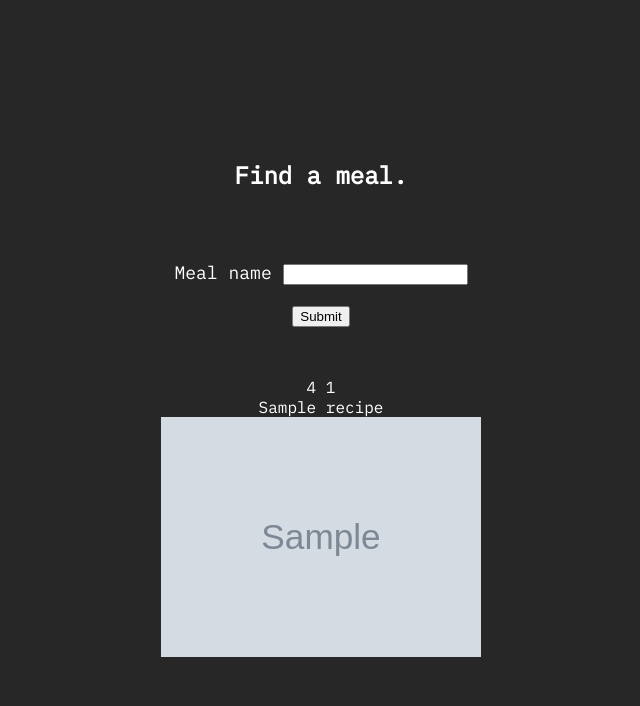
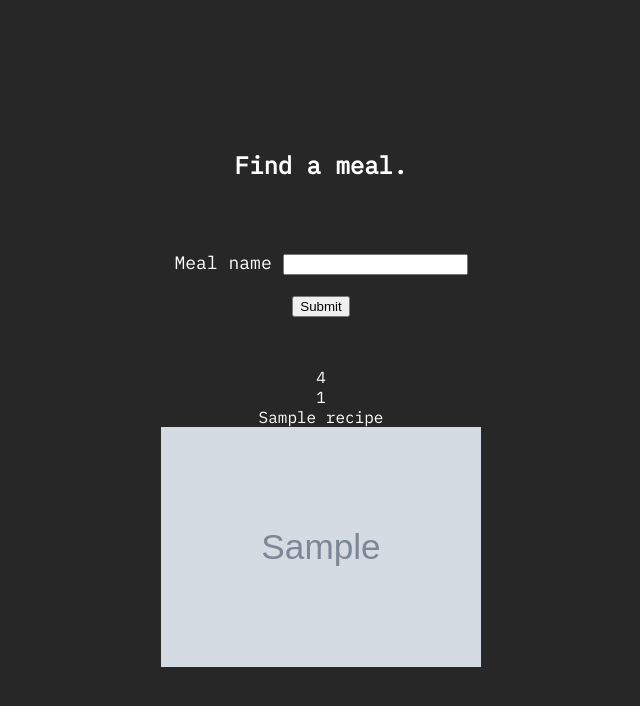
Before and after one commit to KoalaV2/IQFridge, a Flask app: template templates/findmeal.html in a window 1280 px wide. Shown: the top 706 px of the page, without its empty margins (319-959 px from the left). Run offline with Flask 2, Linux system fonts and the light colour scheme; the template is opened without the code that fills it: most values are stand-ins (such as "Sample title", 1, 10 or a date in 2020); grey boxes marked "Sample" are stand-in pictures.

Commit message:
fixed styling

```diff
--- a/main.py
+++ b/main.py
@@ -136,34 +136,38 @@ def index():
     return render_template("index.html")
 @app.route('/findmeal', methods=['GET','POST'])
 def findmeal():
-    form_data = request.form
-    print(form_data['Name'])
-    get_prodid_url = "https://www.ica.se/api/search/v2/quicksearch?query="
-    product = form_data['Name']
-    response = requests.get(f"{get_prodid_url}{product}")
-    product_response = response.json()
-
     recipies = []
 
-    for x in range(min(3, len(product_response['RecipeResult']['Documents']))):
-        product_documents = product_response['RecipeResult']['Documents'][x]
-        recipe_id = product_documents['_id']
-        recipe_title = product_documents['Title'].strip()
-        recipe_cook_time = product_documents['CookingTimeValue']
-        recipe_rating = product_documents['Rating']['AverageRating']
-        recipe_image = product_documents['Images'][0]['AbsoluteUrl']
-        # print(recipe_image[0]['AbsoluteUrl'])
-        # print(f"{x+1}. {recipe_title} med ID {recipe_id} tar {recipe_cook_time} minuter att laga och har betyget {recipe_rating} stjärnor")
+    try:
+        form_data = request.form
+        print(form_data['Name'])
+        get_prodid_url = "https://www.ica.se/api/search/v2/quicksearch?query="
+        product = form_data['Name']
+        response = requests.get(f"{get_prodid_url}{product}")
+        product_response = response.json()
 
 
-        recipies.append({
-            "recipe_id":recipe_id,
-            "recipe_title":recipe_title,
-            "recipe_image":recipe_image,
-            "recipe_rating":recipe_rating,
-            "recipe_cook_time":recipe_cook_time
-        })
 
+        for x in range(min(3, len(product_response['RecipeResult']['Documents']))):
+            product_documents = product_response['RecipeResult']['Documents'][x]
+            recipe_id = product_documents['_id']
+            recipe_title = product_documents['Title'].strip()
+            recipe_cook_time = product_documents['CookingTimeValue']
+            recipe_rating = product_documents['Rating']['AverageRating']
+            recipe_image = product_documents['Images'][0]['AbsoluteUrl']
+            # print(recipe_image[0]['AbsoluteUrl'])
+            # print(f"{x+1}. {recipe_title} med ID {recipe_id} tar {recipe_cook_time} minuter att laga och har betyget {recipe_rating} stjärnor")
+
+
+            recipies.append({
+                "recipe_id":recipe_id,
+                "recipe_title":recipe_title,
+                "recipe_image":recipe_image,
+                "recipe_rating":recipe_rating,
+                "recipe_cook_time":recipe_cook_time
+            })
+
+    except:pass
     return render_template('findmeal.html',recipies=recipies)
 
 
--- a/static/css/style.css
+++ b/static/css/style.css
@@ -55,6 +55,13 @@ p {
       -ms-flex-direction: column;
           flex-direction: column;
   gap: 2em;
+}
+
+@media only screen and (max-width: 667px) {
+  .main-container {
+    margin-top: 2em;
+    margin-bottom: 2em;
+  }
 }
 
 .main-container .title-container {
@@ -115,6 +122,12 @@ p {
   }
 }
 
+.main-container .content-container div.recipe-container div.recipe {
+  -webkit-box-flex: 1;
+      -ms-flex: 1;
+          flex: 1;
+}
+
 .main-container .content-container div.recipe-container div.recipe img.recipe-image {
   width: 80%;
 }
--- a/static/css/style.scss
+++ b/static/css/style.scss
@@ -78,6 +78,11 @@ p{
     flex-direction: column;
     gap: 2em;
 
+    @include for_breakpoint(mobile) {
+        margin-top: 2em;
+        margin-bottom: 2em;
+    }
+
     .title-container{
         height: 30%;
         width: 100%;
@@ -107,8 +112,9 @@ p{
                 gap: 2em;
             }
 
+            div.recipe{
+                flex: 1;
 
-            div.recipe{
                 img.recipe-image{
                     width: 80%;
 
--- a/templates/findmeal.html
+++ b/templates/findmeal.html
@@ -21,23 +21,24 @@
             <p><input type = "submit" value = "Submit" /></p>
             </form>
 
-
 			<div class="content-container">
 
 				<div class="recipe-container">
 					{% for recipe in recipies %}
 						<div class="recipe">
                             <span> {{ recipe['recipe_rating'] }} </span>
+							<br>
 							<span> {{ recipe['recipe_id'] }} </span>
 							<br>
 							<span> {{ recipe['recipe_title'] }} </span>
 							<br>
-							<img class="recipe-image"  src="{{ recipe['recipe_image'] }}" /> </img>
+							<img class="recipe-image" recipe_id="{{ recipe['recipe_id'] }}" src="{{ recipe['recipe_image'] }}" onclick="window.open('/makemeal/'+this.getAttribute('recipe_id'))">
 						</div>
 					{% endfor %}
 				</div>
 
 			</div>
+
 		</div>
 
 	</body>
```
Also changed, not shown: 2 other files.
